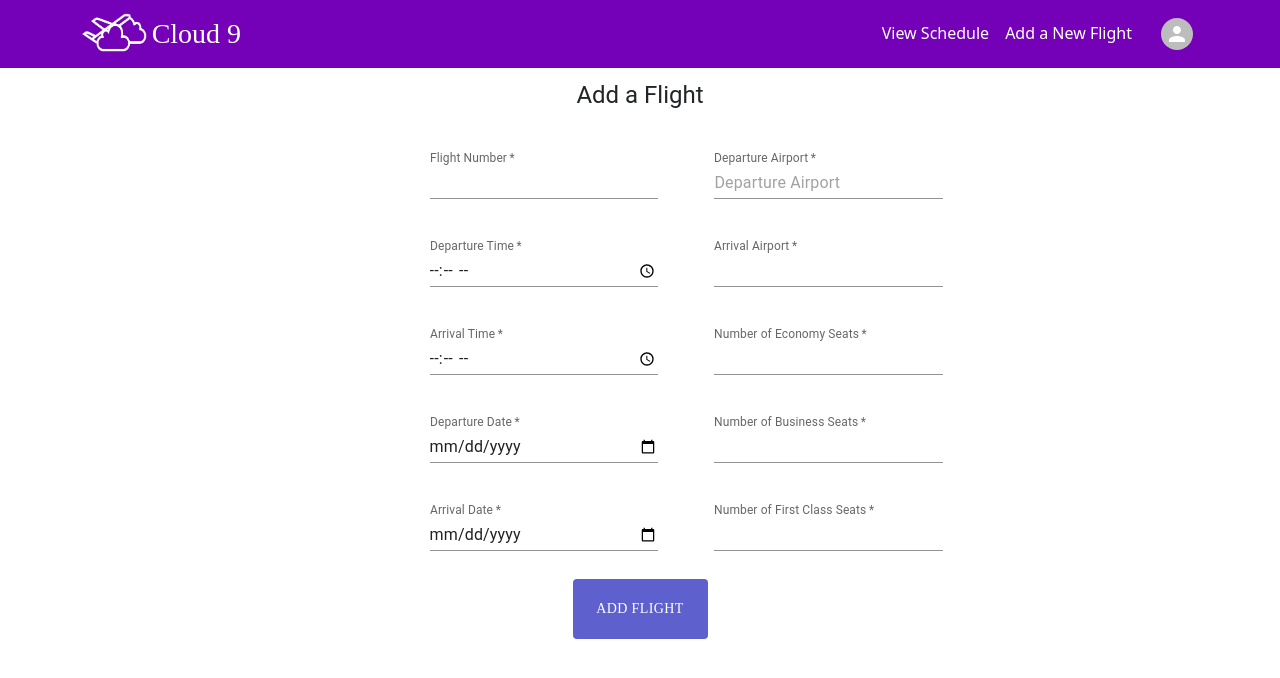
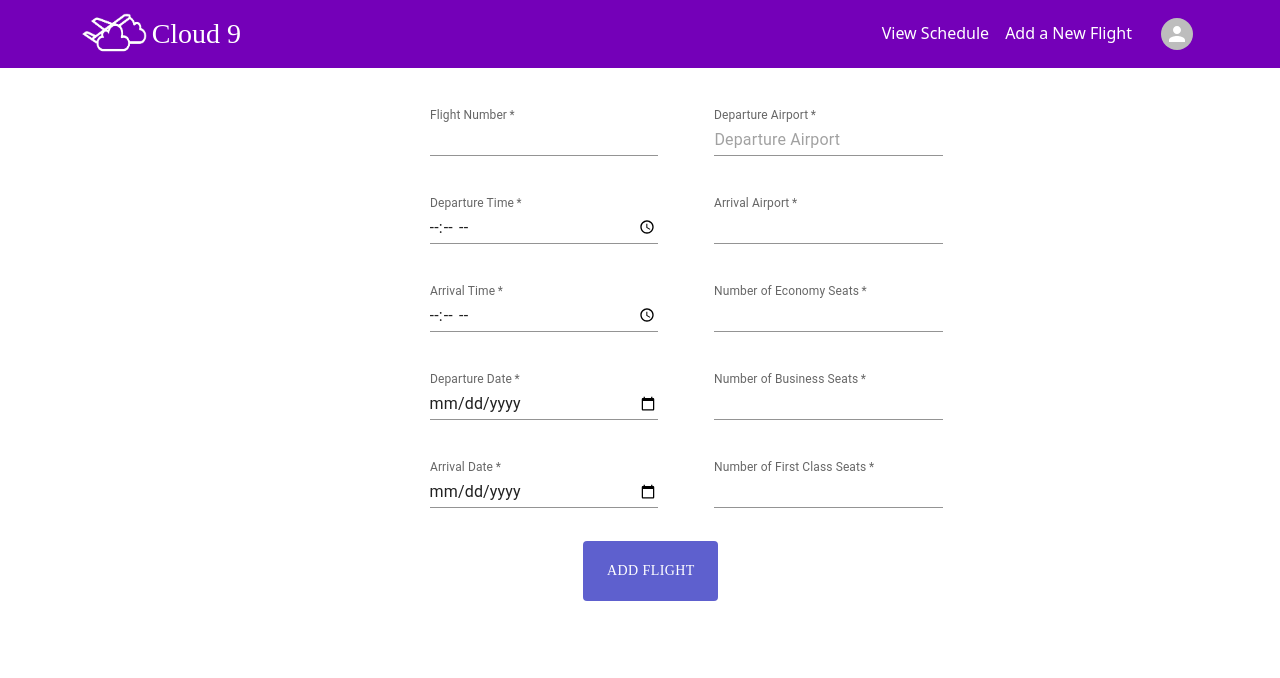
Before and after one commit to advanced-computer-lab/Scrum-Masters-, a React (Create React App) app in the folder frontend/: page /addFlight in a window 1280 px wide. Shown: the top 678 px of the page. Built offline with nearby package versions, Linux system fonts and the light colour scheme; a web font is replaced by a local one.

Commit message:
insert done and working+pop up

```diff
--- a/frontend/src/components/admin/forms/InsertFlight.js
+++ b/frontend/src/components/admin/forms/InsertFlight.js
@@ -5,13 +5,21 @@ import DatePicker from 'react-date-picker';
 import Button from '@mui/material/Button';
 import { useState } from 'react';
 import { Axios } from 'axios';
-import { Alert, Input } from '@mui/material';
+import { Input } from '@mui/material';
 import { useEffect } from 'react';
 import Stack from '@mui/material/Stack';
 import { positions } from '@mui/system';
 import { makeStyles } from '@mui/material';
 import { Container } from 'react-bootstrap';
-// import { Alert } from '@mui/material';
+
+import { DialogActions } from '@mui/material';
+import { DialogContent } from '@mui/material';
+import { DialogTitle } from '@mui/material';
+import {Dialog} from '@mui/material';
+import {DialogContentText} from '@mui/material';
+
+
+
 
 
 const axios = require('axios').default;
@@ -27,11 +35,23 @@ const InsertFlight = () => {
   const [noOfEconomy, setNoOfEconomy] = useState("");
   const [noOfBusiness, setNoOfBusiness] = useState("");
   const [noOfFirstClass, setNoOfFirstClass] = useState("");
+  const [noOfSeats, setNoOfSeats]=useState("");
+  const [duration, setDuration]=useState('');
+  const [open, setOpen] = React.useState(false);
+  var Data={};
+  const showAlert = () => {
+    setOpen(true);
+  };
 
+  const alertClose = () => {
+    setOpen(false);
+    return false;
+  };
   const onSubmit = (e) => {
+
     e.preventDefault();
     console.log("Hello Lajaleejo");
-    let Data = {
+     Data = {
       flightNumber,
       departureTime,
       arrivalTime,
@@ -42,17 +62,21 @@ const InsertFlight = () => {
       noOfEconomy,
       noOfBusiness,
       noOfFirstClass,
-      //noOfSeats
+      // noOfSeats,
+      // duration
     };
-    console.log(Data);
+
 
     axios
       .post("http://localhost:8081/admin/create", Data)
       .then((res) => {
-        console.log(res);
+        console.log(res.Data);
+        showAlert();
+        //return(res);
 
-      } , Alert
-      )
+        // console.log(Data);
+
+      })
       .catch((error) => {
         console.log(error);
       });
@@ -69,7 +93,7 @@ const InsertFlight = () => {
     sx={{
       '& .MuiTextField-root': { m: 1, width: '25ch' },
     }}
-    // onSubmit={onSubmit}
+    onSubmit={onSubmit}
     autoComplete="off"
   >
   {/* <Container> */}
@@ -96,7 +120,6 @@ const InsertFlight = () => {
           onChange={(event) => {
             setFlightNumber(event.target.value);
           }}
-
           // align=''
           // position='relative'
           //m='1'
@@ -120,8 +143,6 @@ const InsertFlight = () => {
           onChange={(event) => {
             setDepartureTime(event.target.value);
           }}
-          //  error={value=== null}
-          //  helperText={value=== null? 'Please enter a value!' : ' '}
           // align='left'
           // position="relative"
           // m='1'
@@ -264,7 +285,7 @@ const InsertFlight = () => {
           // placeholder='Number of Business'
           name='noOfBusiness'
           value={noOfBusiness}
-          multiline
+
           onChange={(event) => {
             setNoOfBusiness(event.target.value);
           }}
@@ -298,34 +319,6 @@ const InsertFlight = () => {
       </div>
       </Stack>
       </Stack>
-      <div>
-      <Button
-      onClick={onSubmit} validation='required'
-
-      style={{
-
-        outlineColor:'transparent',
-        color:'white',
-        width:'135px',
-        height:'60px',
-        backgroundColor:'#5e60ce',
-        marginTop:'20px',
-        label:'Add Flight!',
-        fontFamily:'cursive',
-        padding: '20px',
-        outline:'green',
-
-
-
-
-
-        }}
-      hover={{color:'purple'}}
-      > Add Flight</Button>
-      </div>
-      {/* <Button onClick={onSubmit} color="blue" variant="outlined" label="HI!!">  */}
-
-      {/* </Button> */}
       {/* <div>
                   <TextField
                   type='String'
@@ -341,37 +334,65 @@ const InsertFlight = () => {
                       }}
                   />
               </div> */}
-
-       {/* <input type='SUBMIT' aria-label='Add'  */}
+       <React.Fragment>
+       <Button type='SUBMIT' aria-label='Add'
 
 
-        {/* style={{color:"black", padding:'5px', */}
-        {/* //label:'add flight', */}
+        style={{color:"black", padding:'5px',
+        label:'add flight',
 
-        {/* backgroundColor:'#5e60ce', */}
-        {/* border:'0 none', */}
-        {/* cursor:'pointer', */}
-        {/* // webkit-border-radius: '5px', */}
-        {/* borderBlock:'5px', */}
-        {/* color: 'white', */}
-        {/* fontFamily:'cursive' , */}
-        {/* fontSize:'5', */}
-        {/* width: '135px', */}
-        {/* height: '60px', */}
-         {/* border: 0, */}
-         {/* margin: 0, */}
-         {/* padding: 0, */}
-         {/* align:'center', */}
-         {/* location:'center', */}
-         {/* position:'relative', */}
-         {/* top:'25px', */}
-          {/* right:'50%', */}
-          {/* left: '45%', */}
-          {/* variant:'fill' */}
-         {/* }} */}
-       {/* //onClick={onSubmit} */}
+        backgroundColor:'#5e60ce',
+        border:'0 none',
+        cursor:'pointer',
+        // webkit-border-radius: '5px',
+        borderBlock:'5px',
+        color: 'White',
+        fontFamily:'cursive' ,
+        fontSize:'5',
+        width: '135px',
+        height: '60px',
+         border: 0,
+         margin: 0,
+         padding: 0,
+         align:'center',
+         location:'center',
+         position:'relative',
+         top:'25px',
+          right:'60%',
+          left: '1%',
+          variant:'fill'
+         }}
+       //onClick={onSubmit}
 
-       {/* />   */}
+       > Add Flight </Button>
+        <Dialog open={open} onClose={alertClose}>
+        <DialogTitle id="alert-dialog-title" color="purple">
+          {"Flight Added!!"}
+        </DialogTitle>
+        <DialogContent>
+          <DialogContentText id="alert-dialog-description">
+            Flight Number: <b>{flightNumber}</b>. <br />
+            Departing From: <b>{departureAirport}</b>&nbsp;on:{" "}
+            <b>{departureDate}</b>&nbsp;at:{" "}
+            <b>{departureTime}</b>. <br />
+            Arriving To: <b>{arrivalAirport}</b>&nbsp;on:{" "}
+            <b>{arrivalDate}</b>&nbsp;at:{" "}
+            <b>{arrivalTime}</b>. <br />
+            {/* Flight Duration: <b>{Data.duration}</b>. <br /> */}
+            Economy Seats: <b>{noOfEconomy}</b>,.
+            <br />
+            Business Class Seats: <b>{noOfBusiness}</b>. <br />
+            First Class Seats:<b> {noOfFirstClass}</b>. <br />
+            {/* Total Seats: <b>{Data.noOfSeats}</b>.  */}
+          </DialogContentText>
+        </DialogContent>
+        <DialogActions>
+          {/* <Button onClick={() => deleteFlight()}>Yes</Button> */}
+          <Button onClick={alertClose} autoFocus>
+            Close
+          </Button>
+        </DialogActions>
+      </Dialog>
       {/* <Button type="submit" size="lg" onSubmit='onSubmit' onClick='onSubmit'></Button> */}
       {/* </form>
 
@@ -381,7 +402,7 @@ const InsertFlight = () => {
 
 
 
-
+   </React.Fragment>
   </Box>
   </Container>
 
--- a/frontend/src/pages/admin/FlightCreation.js
+++ b/frontend/src/pages/admin/FlightCreation.js
@@ -12,7 +12,7 @@ const FlightCreation = () => {
         component="header"
         style={{ marginTop: "1%" }}
       >
-        Add a Flight
+        {/* Add a Flight */}
       </Typography>
       <div style={{ marginTop: "2%" }}>
         <InsertFlight />
```
Also changed, not shown: frontend/src/components/admin/AddFlight.js (added).
